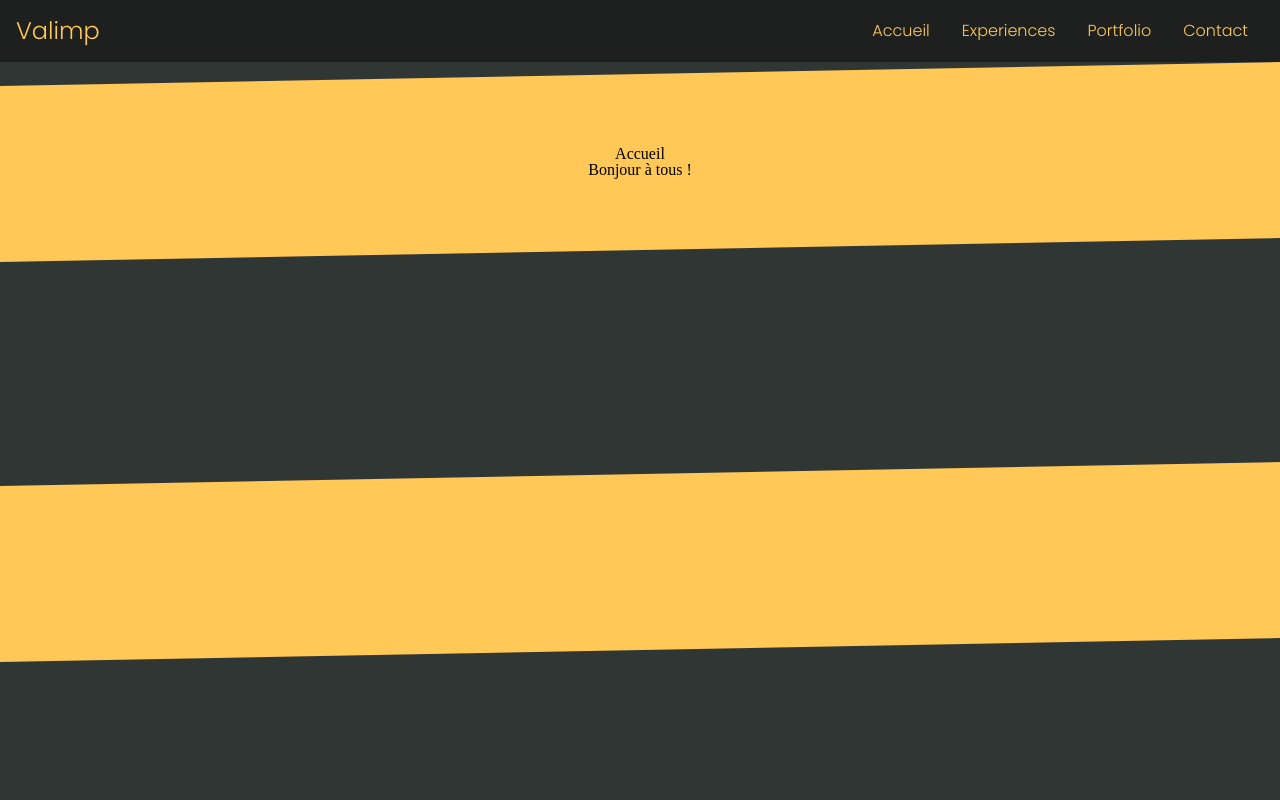
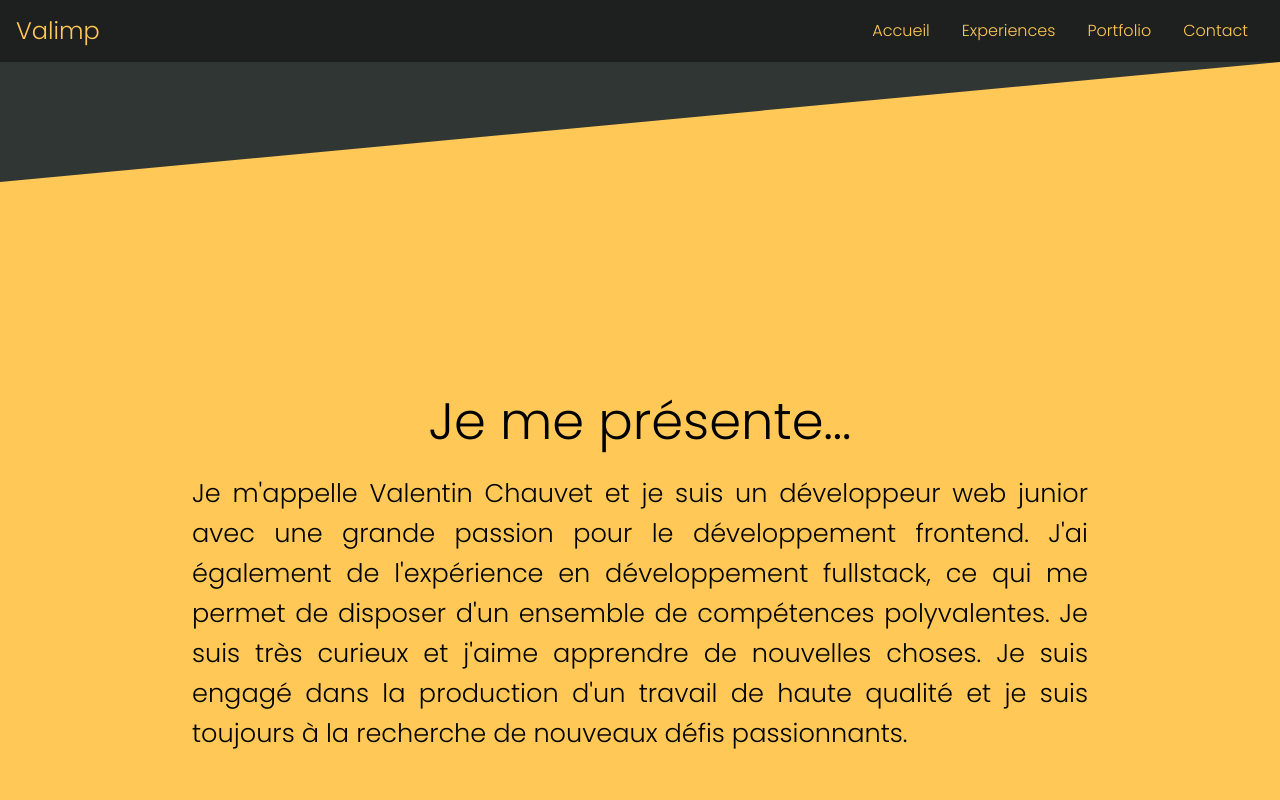
Before and after one commit to Valimp/PortfolioV2, a React app: page / in a window 1280 px wide. Shown: the top 800 px of the page. Built offline with nearby package versions, Linux system fonts and the light colour scheme.

```diff
--- a/src/components/Content/Content.css
+++ b/src/components/Content/Content.css
@@ -0,0 +1,20 @@
+@import url('https://fonts.googleapis.com/css2?family=Poppins:wght@300&display=swap');
+
+:root {
+    --font: 'Poppins', 'sans-serif';
+}
+.content {
+    font-family: var(--font)
+}
+
+
+.section-title {
+    font-size: 4vw;
+    margin: 25px 0;
+}
+
+.section-text {
+    font-size: 2vw;
+    text-align: justify;
+    line-height: 40px;
+}
--- a/src/components/Content/Content.js
+++ b/src/components/Content/Content.js
@@ -2,9 +2,9 @@
 
 export default function Content( props ) {
     return (
-        <div>
-            <h2> { props.title } </h2>
-            <p> { props.content } </p>
+        <div className='content'>
+            <h2 className='section-title'> { props.sectionTitle } </h2>
+            <p className='section-text'> { props.content } </p>
         </div>
     )
 }
--- a/src/components/Navbar/Navbar.css
+++ b/src/components/Navbar/Navbar.css
@@ -91,7 +91,7 @@
         font-size: 3vw;
     }
     .nav-burger {
-        position: fixed;
+        position: absolute;
         right: 1rem;
         display: block;
         align-self: center;
@@ -129,8 +129,13 @@
     }
     .show-nav .burger-bar::before {
         transform: rotate(45deg);
+        background-color: var(--font-color-end);
     }
     .show-nav .burger-bar::after {
         transform: rotate(-45deg);
+        background-color: var(--font-color-end);
+    }
+    .show-nav .nav-burger {
+        position: fixed;
     }
 }
--- a/src/components/Section/Section.css
+++ b/src/components/Section/Section.css
@@ -1,9 +1,9 @@
 .section-container {
-    width: 100%;
     height: 200px;
     clip-path: polygon(0 12%, 100% 0, 100% 88%, 0 100%);
     display: flex;
     justify-content: center;
     align-items: center;
     text-align: center;
+    padding: 50vh 15vw;
 }
--- a/src/pages/Home/Home.js
+++ b/src/pages/Home/Home.js
@@ -33,11 +33,11 @@
             />
             <Section backgroundColor='#ffc857'>
                 <Content
-                    title='Accueil'
-                    content='Bonjour à tous !'
+                    sectionTitle='Je me présente...'
+                    content="Je m'appelle Valentin Chauvet et je suis un développeur web junior avec une grande passion pour le développement frontend. J'ai également de l'expérience en développement fullstack, ce qui me permet de disposer d'un ensemble de compétences polyvalentes. Je suis très curieux et j'aime apprendre de nouvelles choses. Je suis engagé dans la production d'un travail de haute qualité et je suis toujours à la recherche de nouveaux défis passionnants."
                 />
             </Section>
-            <Section backgroundColor='#303634'>
+            <Section backgroundColor='#1d201f'>
             </Section>
             <Section backgroundColor='#ffc857'>
             </Section>
```
